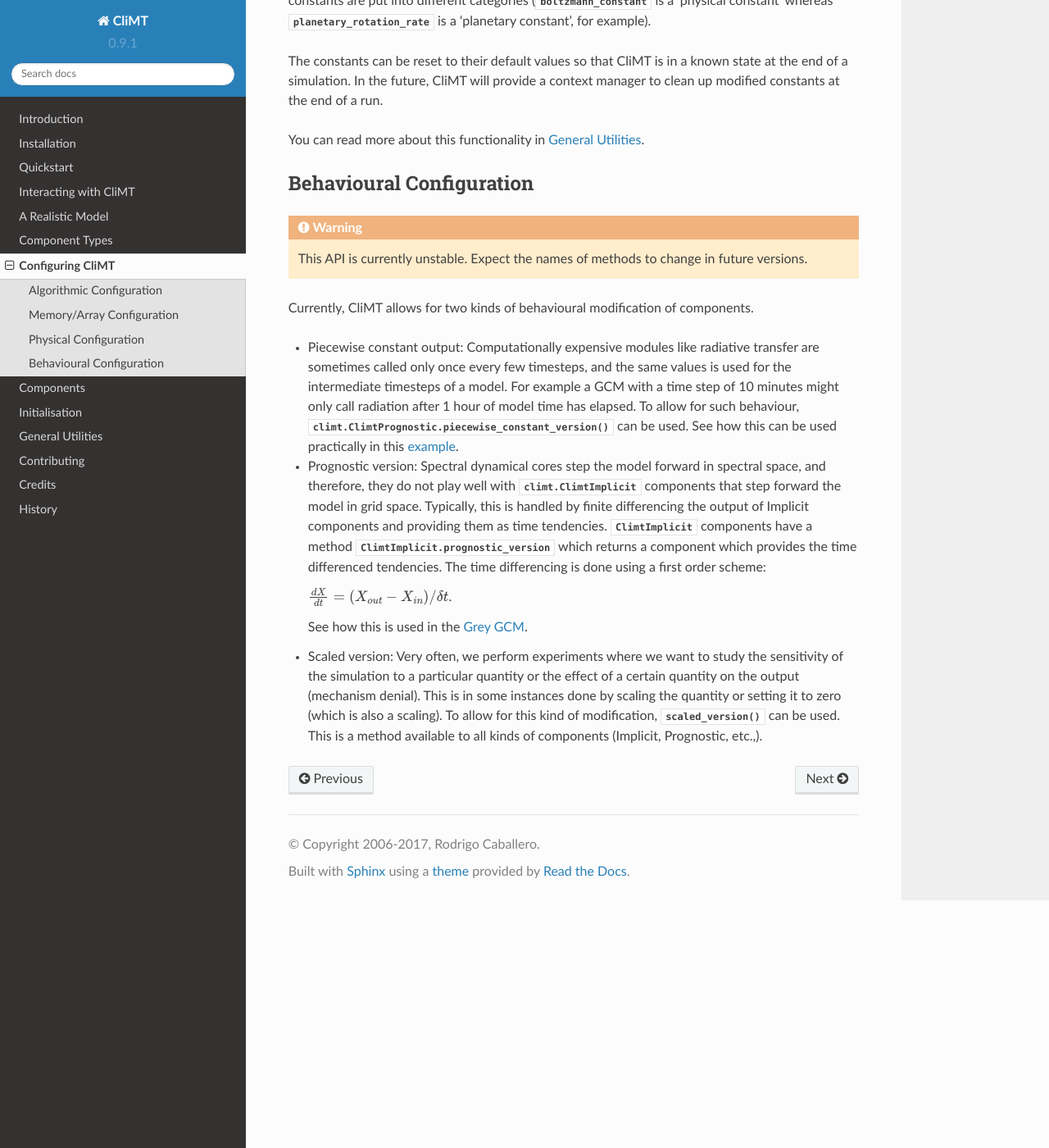
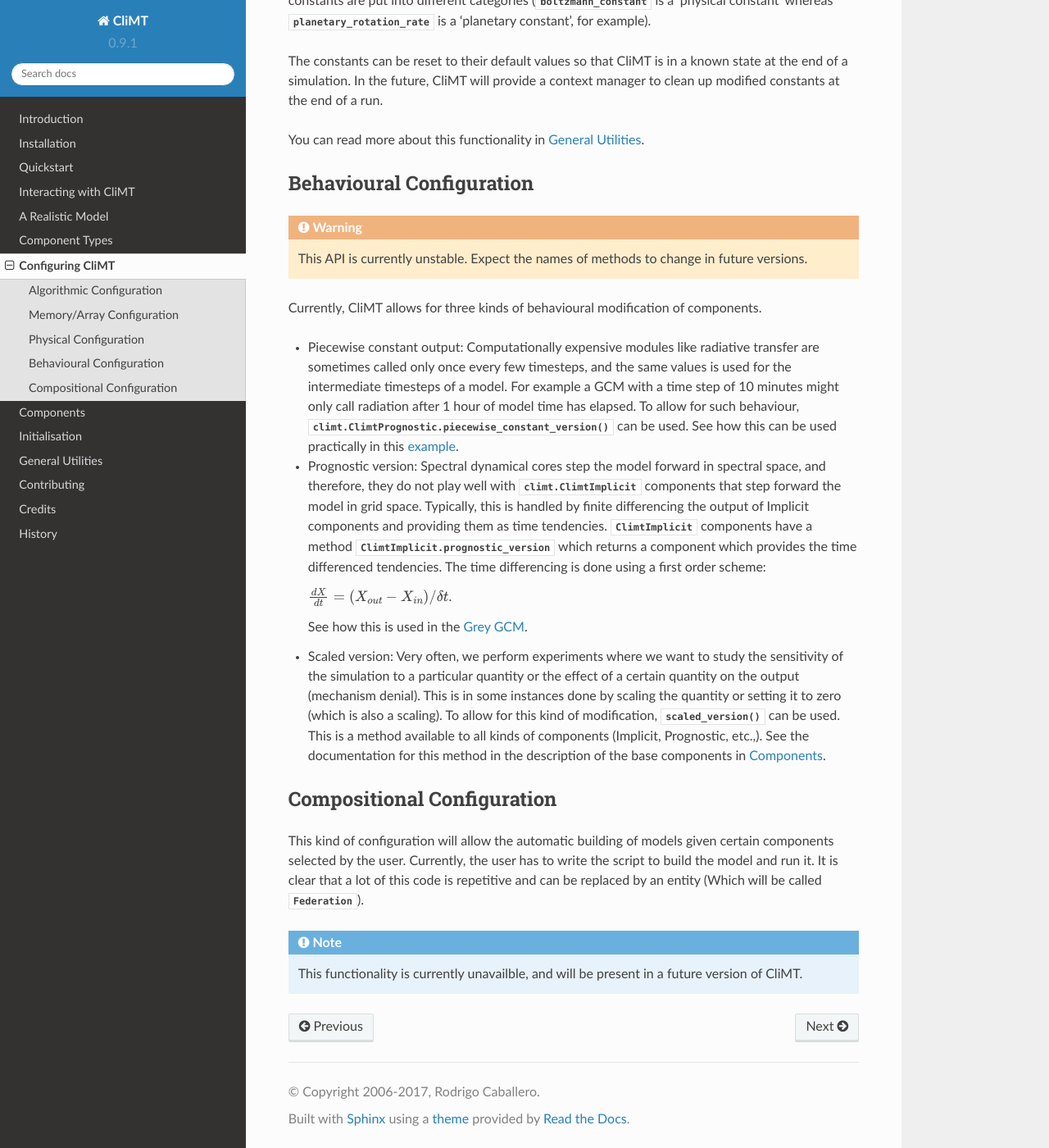
Before and after one commit to CliMT/climt, a Sphinx documentation site: the page built from docs/configuration.rst, in a window 1280 px wide and 1400 px high, scrolled down 1061 px. Shown: the whole window at 82% size. Built offline with Sphinx 7.4.7 and the Read the Docs theme 2.0.0, drawn with Linux system fonts in a browser that asks for light colours.

Commit message:
updated configuration docs

```diff
--- a/docs/configuration.rst
+++ b/docs/configuration.rst
@@ -63,7 +63,7 @@ Behavioural Configuration
         This API is currently unstable. Expect the names of methods to change
         in future versions.
 
-Currently, CliMT allows for two kinds of behavioural modification of components.
+Currently, CliMT allows for three kinds of behavioural modification of components.
 
 * Piecewise constant output: Computationally expensive modules like radiative transfer
   are sometimes called only once every few timesteps, and the same values is used for
@@ -88,7 +88,20 @@ Currently, CliMT allows for two kinds of behavioural modification of components.
   to a particular quantity or the effect of a certain quantity on the output (mechanism denial).
   This is in some instances done by scaling the quantity or setting it to zero (which
   is also a scaling). To allow for this kind of modification, :py:meth:`scaled_version` can be used. This is a method
-  available to all kinds of components (Implicit, Prognostic, etc.,).
+  available to all kinds of components (Implicit, Prognostic, etc.,). See the documentation for this
+  method in the description of the base components in :ref:`component_list`.
+
+Compositional Configuration
+----------------------------
+
+This kind of configuration will allow the automatic building of models given certain
+components selected by the user.
+Currently, the user has to write the script to build the model and run it. It is clear that
+a lot of this code is repetitive and can be replaced by an entity (Which will be called
+:py:mod:`Federation`).
+
+.. note::
+    This functionality is currently unavailble, and will be present in a future version of CliMT.
 
 
 
```
